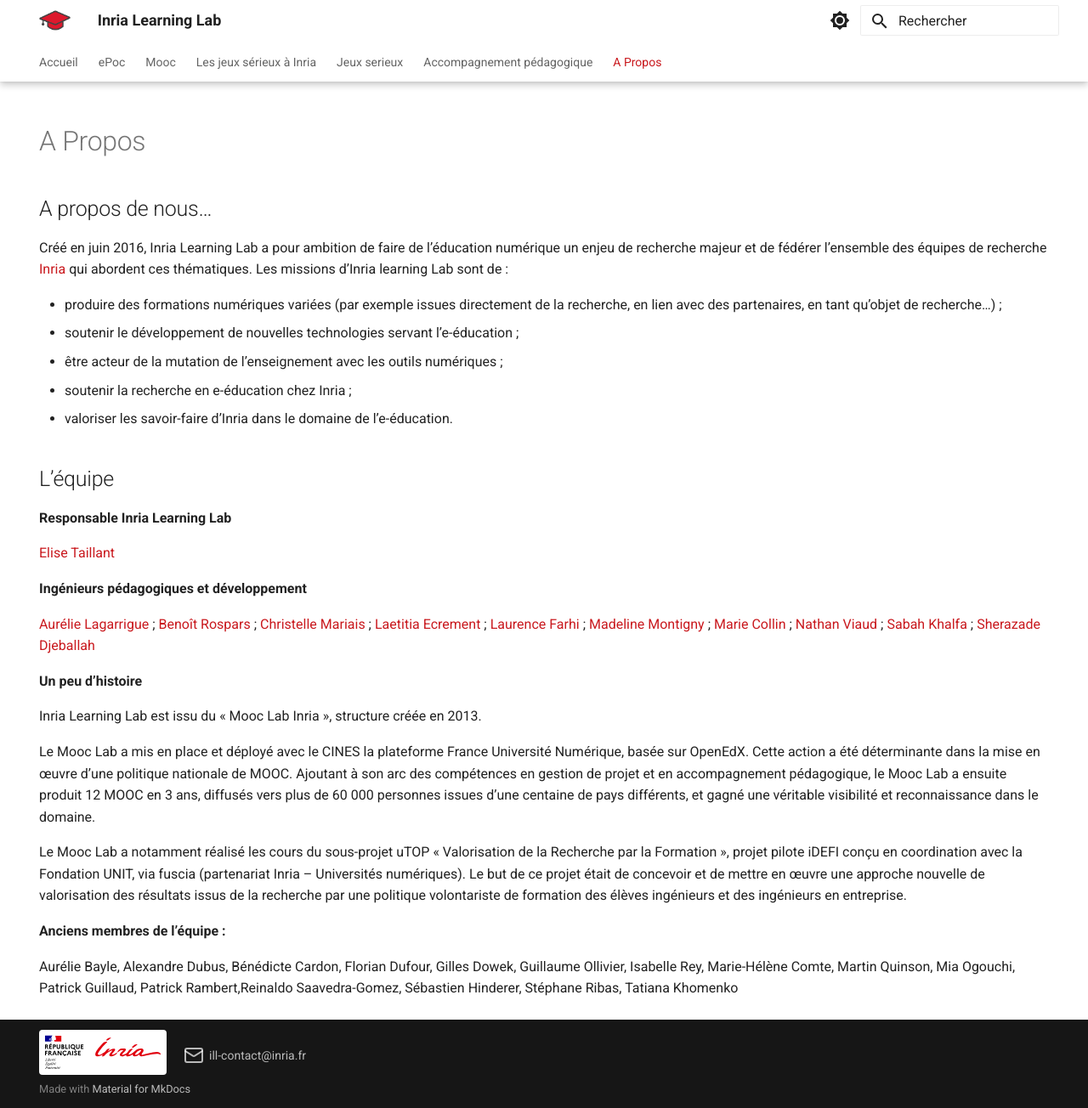
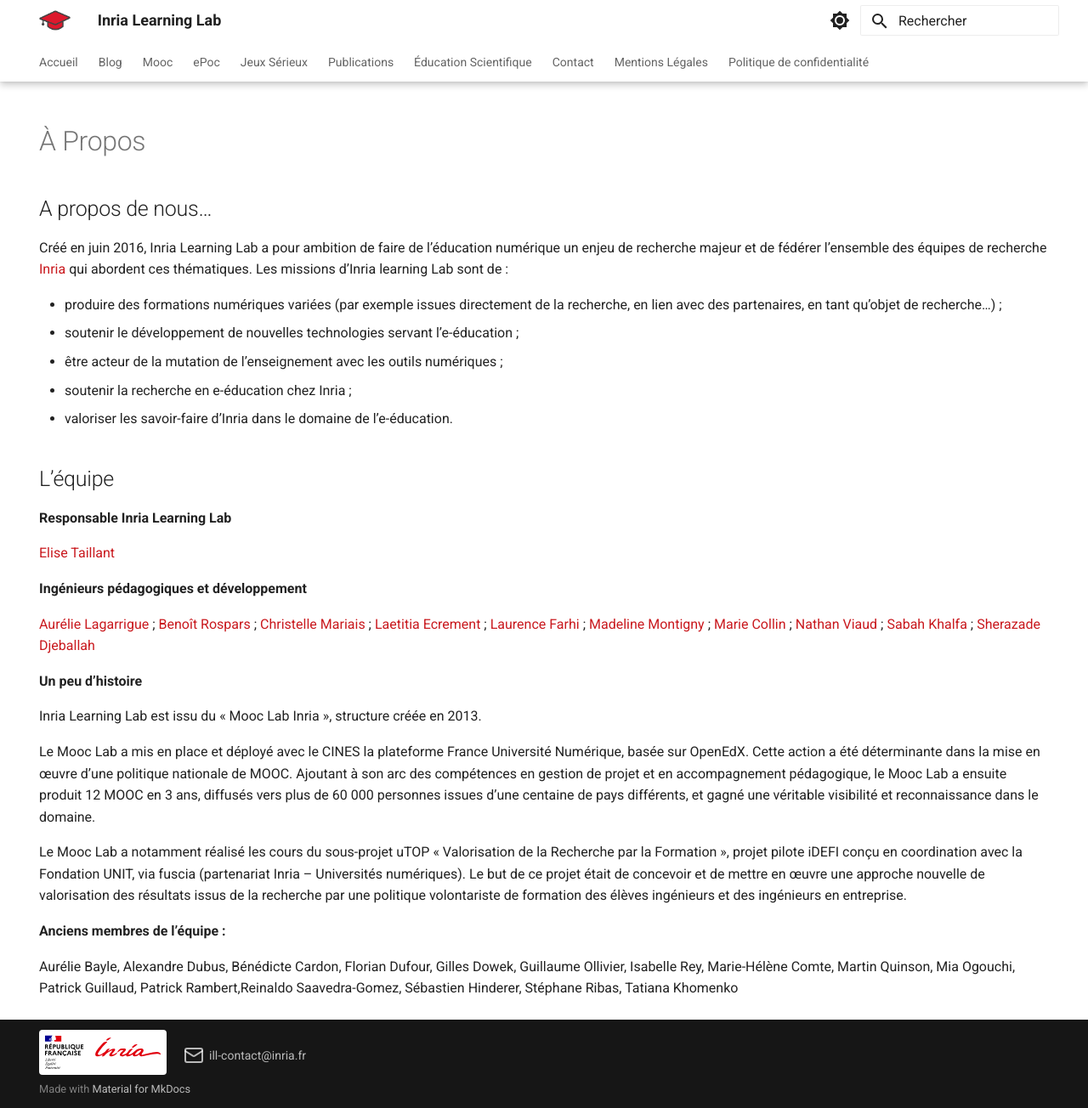
Before and after one commit to inrialearninglab/website, an MkDocs documentation site: the page built from docs/about.md, in a window 1280 px wide and 1304 px high. Shown: the whole window at 85% size. Built offline with MkDocs 1.6.1 and Material for MkDocs 9.7.7, drawn with Linux system fonts in a browser that asks for light colours.

Commit message:
Main site structure

```diff
--- a/docs/about.md
+++ b/docs/about.md
@@ -1,8 +1,8 @@
 ---
-title: "A Propos"
+title: "À Propos"
 hide:
-    - navigation
-    - toc
+- navigation
+- toc
 ---
 ## A propos de nous…
 Créé en juin 2016, Inria Learning Lab a pour ambition de faire de l’éducation numérique un enjeu de recherche majeur et de fédérer l’ensemble des équipes de recherche [Inria](https://www.inria.fr/fr) qui abordent ces thématiques. Les missions d’Inria learning Lab sont de :
--- /dev/null
+++ b/docs/education-scientifique.md
@@ -0,0 +1,7 @@
+---
+title: "Éducation Scientifique"
+hide:
+- navigation
+- toc
+---
+# Éducation Scientifique
--- /dev/null
+++ b/docs/mentions-legales.md
@@ -0,0 +1,7 @@
+---
+title: "Mentions Légales"
+hide:
+- navigation
+- toc
+---
+# Mentions Légales
--- /dev/null
+++ b/docs/politique-confidentialite.md
@@ -0,0 +1,7 @@
+---
+title: "Politique de confidentialité"
+hide:
+- navigation
+- toc
+---
+# Politique de confidentialité
--- /dev/null
+++ b/docs/publications/index.md
@@ -0,0 +1 @@
+# Publications
```
Also changed, not shown: docs/contact.md (added, +7 -0 lines), docs/jeuserieux.md (+4 -6 lines), docs/jeux-serieux/index.md (+1 -0 lines), docs/mooc/index.md (+1 -0 lines), docs/productions.md (added, +10 -0 lines), docs/.pages, docs/ePoc/.pages (added), docs/jeux-serieux/.pages (added), docs/mooc/.pages (added).
